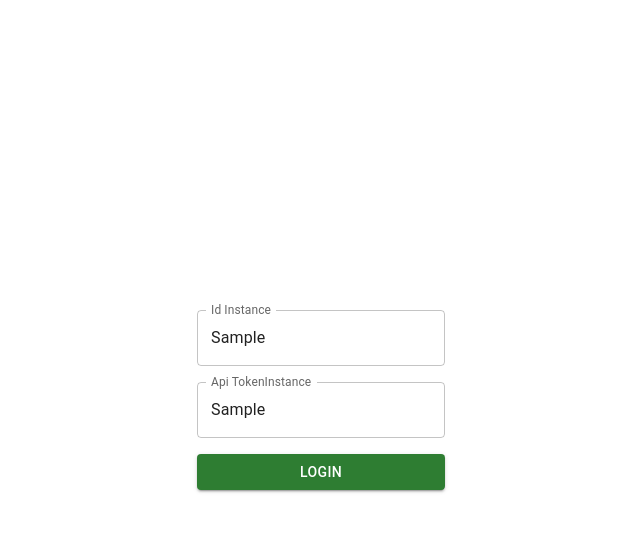
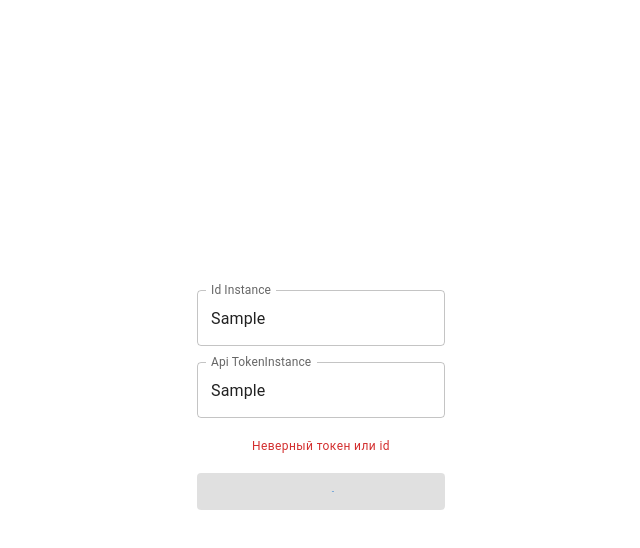
Before and after one commit to Baymurat/green-api-test, a React (Create React App) app: page /login in a window 1280 px wide. Both pictures are taken after typing "Sample", "Sample" into the empty fields and a click on the button "LOGIN". Shown: the top 548 px of the page, without its empty margins (319-959 px from the left). Built offline with nearby package versions, Linux system fonts and the light colour scheme; no server answers.

Commit message:
feat: implement auth

```diff
--- a/src/App.tsx
+++ b/src/App.tsx
@@ -11,7 +11,7 @@ function App() {
     <AuthContextProvier>
       <Router>
         <Routes>
-          <Route path='/'>
+          <Route path='/' element={<PrivateRoutLayout />}>
             <Route path='/whats-app' element={<WhatsApp />} />
           </Route>
           <Route path='/login' element={<LoginPage />} />
--- a/src/context/AuthContextProvider.tsx
+++ b/src/context/AuthContextProvider.tsx
@@ -11,8 +11,8 @@ const userFromLocalStorage = JSON.parse(localStorage.getItem('ws-user') ?? 'null
 
 export const AuthContextProvier: FC<PropsWithChildren> = ({ children }) => {
   const [user, setUserState] = useState<WSUser | null>(userFromLocalStorage)
-  const setUser = (data: any) => {
-    localStorage.setItem('ws-user', data)
+  const setUser = (data: WSUser) => {
+    localStorage.setItem('ws-user', JSON.stringify(data))
     setUserState(data)
   }
 
--- a/src/pages/login/index.tsx
+++ b/src/pages/login/index.tsx
@@ -6,6 +6,11 @@ import { useForm } from 'react-hook-form'
 import * as yup from 'yup'
 import { yupResolver } from '@hookform/resolvers/yup'
 import { registerError } from '@utils/textFieldHelper'
+import { useState } from 'react'
+import { useNavigate } from 'react-router-dom'
+import { useAuthContext } from '@context/AuthContextProvider'
+import FormHelperText from '@mui/material/FormHelperText'
+import CircularProgress from '@mui/material/CircularProgress';
 
 interface ILoginForm {
   idInstance: string
@@ -22,8 +27,30 @@ const LoginPage = () => {
     resolver: yupResolver(yupSchema)
   })
 
+  const navigate = useNavigate()
+  const { setUser } = useAuthContext()
+  const [isUnauthorized, setIsUnauthorized] = useState<boolean>(false)
+  const [isLoading, setIsLoading] = useState<boolean>(false)
+
   const onSubmit = (data: ILoginForm) => {
-    console.log(data);
+    setIsLoading(true)
+    fetch(`https://api.green-api.com/waInstance${data.idInstance}/GetSettings/${data.apiTokenInstance}`)
+      .then((res) => {
+        if (res.status === 200) {
+          return res.json()
+        }
+
+        if (res.status === 401) {
+          throw new Error('Unauthorized', { cause: 'Unauthorized' })
+        }
+      })
+      .then((data) => {
+        setUser(data)
+        navigate('/whats-app')
+      })
+      .catch((err) => {
+        setIsUnauthorized(true)
+      })
   }
 
   return (
@@ -37,6 +64,7 @@ const LoginPage = () => {
         <Stack
           direction={'column'}
           gap={'1rem'}
+          alignItems={'center'}
         >
           <TextField
             {...register('idInstance')}
@@ -48,12 +76,23 @@ const LoginPage = () => {
             {...registerError(errors, 'apiTokenInstance')}
             label={'Api TokenInstance'}
           />
+          {isUnauthorized && (
+            <FormHelperText error>
+              Неверный токен или id
+            </FormHelperText>
+          )}
           <Button
             type='submit'
             color="success"
             variant='contained'
+            disabled={isLoading}
+            fullWidth
           >
-            Login
+            {
+              isLoading
+                ? <CircularProgress size={25} />
+                : <>Login</>
+            }
           </Button>
         </Stack>
       </form>
```
